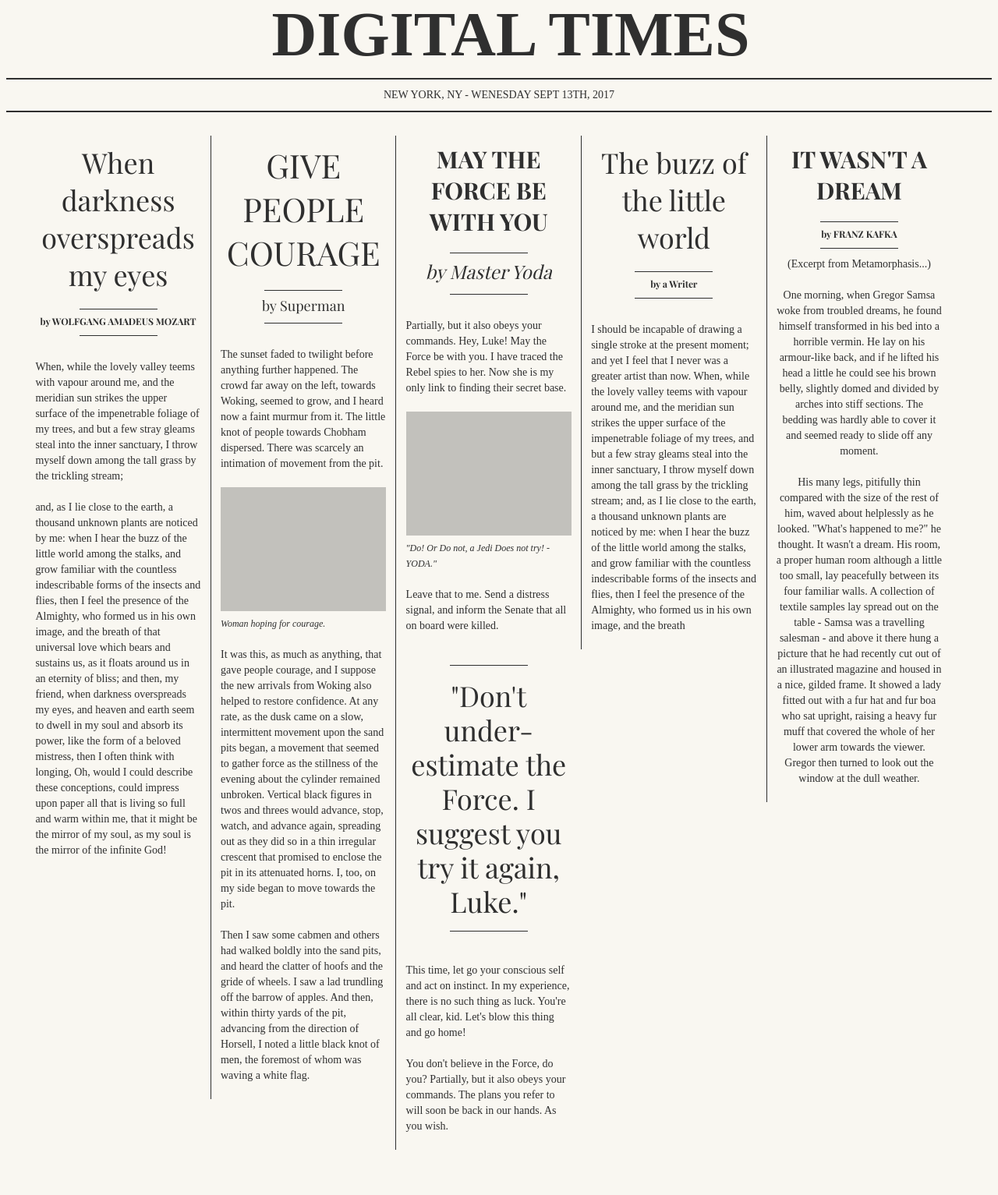
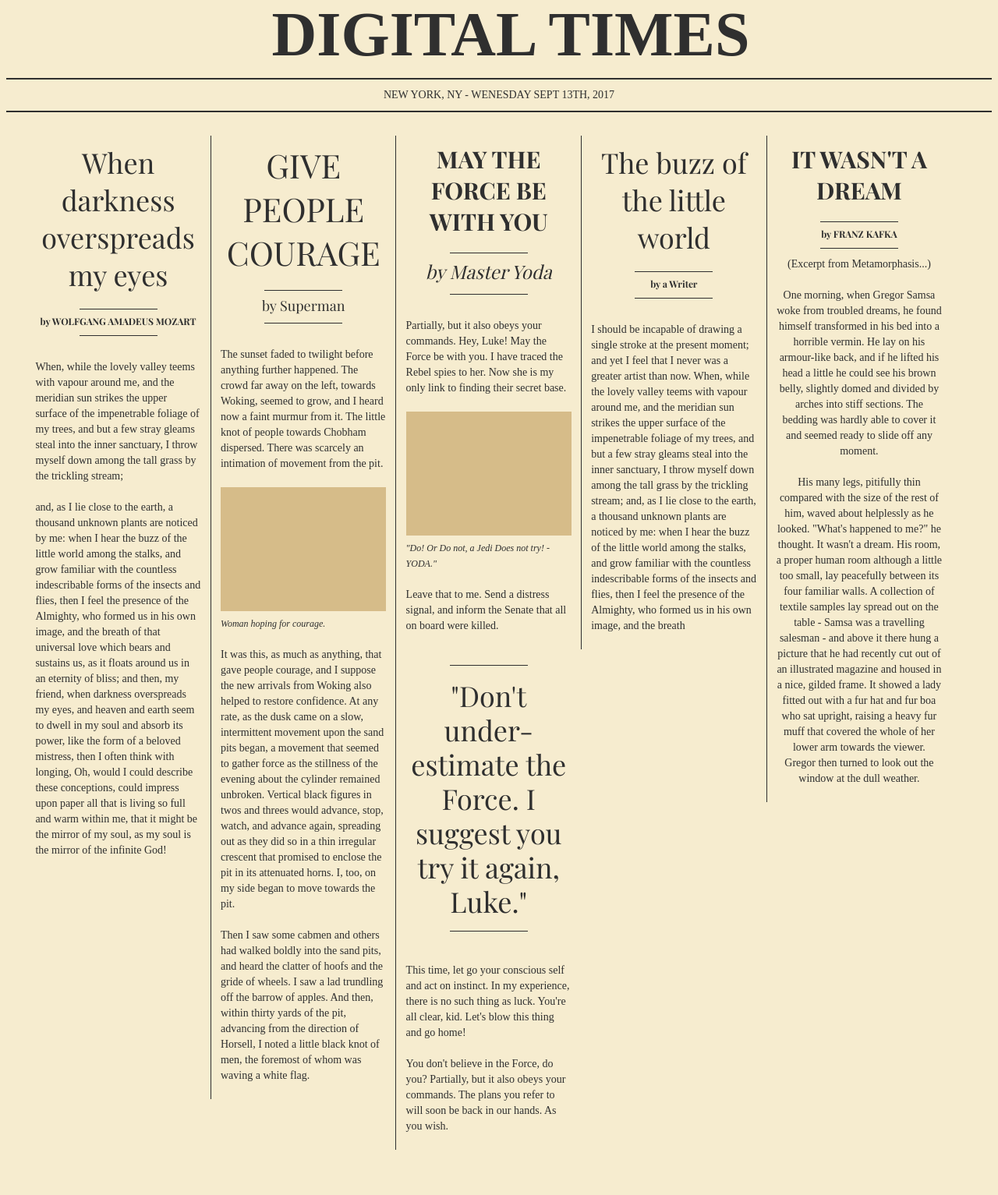
Before and after one commit to pjvalentini/digitalnews, a PHP site: page / in a window 1280 px wide. Shown: the whole page at 78% size. Run offline with PHP 8.4, Linux system fonts and the light colour scheme; some web fonts are replaced; grey boxes are pictures that could not be loaded.

Commit message:
CSS Updates

```diff
--- a/css/newspaper.css
+++ b/css/newspaper.css
@@ -2,7 +2,7 @@ body {
     font-family: 'Droid Serif', serif;
     font-size: 14px;
     color: #2f2f2f;
-    background-color: #f9f7f1;
+    background-color: #f6eccf;
 }
 header{
     margin-left: 30px;
@@ -242,7 +242,7 @@ p {
 }
 
 .media {
-  filter: sepia(80%) grayscale(1) contrast(1) opacity(0.8);
+  filter: sepia(100%) grayscale(0) contrast(1) opacity(0.8);
   mix-blend-mode: multiply;
   width: 100%;
 }
```
